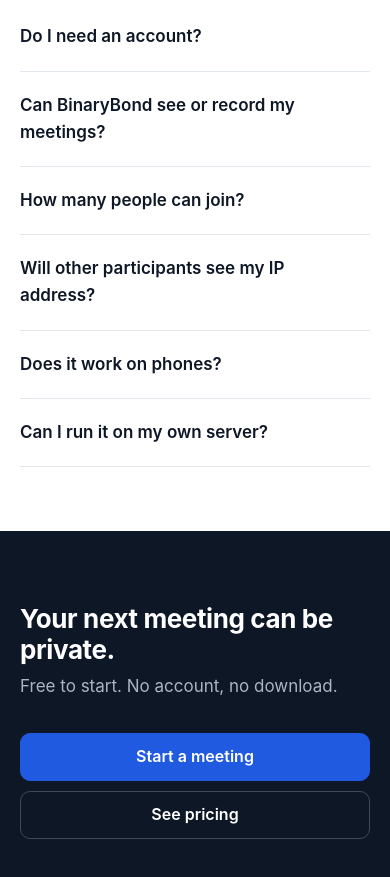
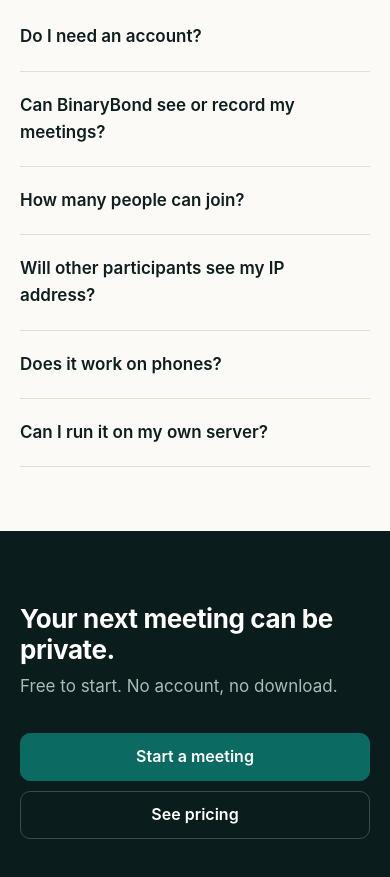
Before and after one commit to ibrahimalee/Binary-Bond, a website: page public/index.html in a window 390 px wide. Shown: the part 8322-9199 px from the top of the page. Drawn offline with Linux system fonts and the light colour scheme.

Commit message:
New colour palette: warm paper, deep teal and ink-green darks
Replaces the generic blue with a calmer teal identity and a copper
accent. Tokens cover light pages and the dark meeting UI; icons,
manifest and theme-color follow.

```diff
--- a/public/css/base.css
+++ b/public/css/base.css
@@ -1,33 +1,37 @@
 /* BinaryBond base styles: tokens, reset, typography and shared components. */
 
 :root {
-  --bg: #ffffff;
-  --bg-subtle: #f5f7fa;
-  --bg-muted: #eef1f5;
+  --bg: #fbfaf7;
+  --bg-subtle: #f3f1ec;
+  --bg-muted: #eae7df;
   --surface: #ffffff;
-  --surface-2: #f5f7fa;
-  --surface-3: #e9edf2;
-  --border: #e2e7ee;
-  --border-strong: #cdd5df;
-  --text: #0e1726;
-  --text-2: #3d4a5c;
-  --muted: #667387;
-  --primary: #1f5ae0;
-  --primary-hover: #194bbd;
-  --primary-press: #153f9f;
-  --primary-soft: #ebf1fd;
+  --surface-2: #f6f4ef;
+  --surface-3: #ebe8e0;
+  --border: #e2ded4;
+  --border-strong: #cbc6b9;
+  --text: #0f1f1d;
+  --text-2: #36443f;
+  --muted: #66726c;
+  --primary: #0b6b63;
+  --primary-hover: #085a53;
+  --primary-press: #064842;
+  --primary-soft: #e2f0ed;
   --primary-ink: #ffffff;
-  --ok: #128353;
-  --ok-soft: #e6f5ee;
-  --warn: #b25e09;
-  --warn-soft: #fdf3e6;
-  --danger: #d23434;
-  --danger-hover: #b72a2a;
-  --danger-soft: #fdecec;
-  --ring: 0 0 0 3px rgba(31, 90, 224, .28);
-  --shadow-sm: 0 1px 2px rgba(14, 23, 38, .06);
-  --shadow: 0 1px 3px rgba(14, 23, 38, .08), 0 4px 12px rgba(14, 23, 38, .05);
-  --shadow-lg: 0 12px 32px rgba(14, 23, 38, .12), 0 2px 6px rgba(14, 23, 38, .06);
+  --accent: #b5662a;
+  --accent-soft: #f7eadd;
+  --ink: #0a1c1b;
+  --ink-2: #14302d;
+  --ok: #217a45;
+  --ok-soft: #e4f2e8;
+  --warn: #a8560b;
+  --warn-soft: #faefdf;
+  --danger: #c23b2f;
+  --danger-hover: #a63026;
+  --danger-soft: #fbe9e6;
+  --ring: 0 0 0 3px rgba(11, 107, 99, .30);
+  --shadow-sm: 0 1px 2px rgba(15, 31, 29, .06);
+  --shadow: 0 1px 3px rgba(15, 31, 29, .08), 0 4px 12px rgba(15, 31, 29, .05);
+  --shadow-lg: 0 12px 32px rgba(15, 31, 29, .13), 0 2px 6px rgba(15, 31, 29, .06);
   --radius-sm: 6px;
   --radius: 10px;
   --radius-lg: 14px;
@@ -38,31 +42,34 @@
 }
 
 .theme-dark {
-  --bg: #0f1115;
-  --bg-subtle: #15181d;
-  --bg-muted: #1b1f25;
-  --surface: #1a1d23;
-  --surface-2: #22262d;
-  --surface-3: #2c3139;
-  --border: #2b3038;
-  --border-strong: #3a414b;
-  --text: #e9ecf0;
-  --text-2: #c3c9d2;
-  --muted: #949dab;
-  --primary: #3b74f2;
-  --primary-hover: #5286f5;
-  --primary-press: #2f63d6;
-  --primary-soft: rgba(59, 116, 242, .16);
-  --ok: #3fbf7f;
-  --ok-soft: rgba(63, 191, 127, .14);
+  --bg: #0a1413;
+  --bg-subtle: #0f1b1a;
+  --bg-muted: #152624;
+  --surface: #122120;
+  --surface-2: #1a2c2a;
+  --surface-3: #243a38;
+  --border: #213432;
+  --border-strong: #2f4845;
+  --text: #e8f1ee;
+  --text-2: #bccac6;
+  --muted: #8aa09a;
+  --primary: #3cc4b3;
+  --primary-hover: #5ad3c4;
+  --primary-press: #2aa89a;
+  --primary-soft: rgba(60, 196, 179, .14);
+  --primary-ink: #04211e;
+  --accent: #e0985a;
+  --accent-soft: rgba(224, 152, 90, .14);
+  --ok: #4cc27f;
+  --ok-soft: rgba(76, 194, 127, .14);
   --warn: #e3a03d;
   --warn-soft: rgba(227, 160, 61, .14);
-  --danger: #e5484d;
-  --danger-hover: #f05b60;
-  --danger-soft: rgba(229, 72, 77, .15);
-  --ring: 0 0 0 3px rgba(82, 134, 245, .45);
+  --danger: #ea5a4f;
+  --danger-hover: #f27368;
+  --danger-soft: rgba(234, 90, 79, .16);
+  --ring: 0 0 0 3px rgba(90, 211, 196, .45);
   --shadow: 0 2px 8px rgba(0, 0, 0, .35);
-  --shadow-lg: 0 16px 40px rgba(0, 0, 0, .45);
+  --shadow-lg: 0 16px 40px rgba(0, 0, 0, .5);
   color-scheme: dark;
 }
 
@@ -81,7 +88,7 @@ code { background: var(--bg-muted); padding: .1em .35em; border-radius: 4px; }
 kbd { display: inline-block; padding: 0 .4em; border-radius: 4px; border: 1px solid var(--border-strong); border-bottom-width: 2px; background: var(--surface); font-size: .8em; line-height: 1.6; }
 [hidden] { display: none !important; }
 :focus-visible { outline: none; box-shadow: var(--ring); border-radius: 6px; }
-::selection { background: rgba(31, 90, 224, .18); }
+::selection { background: rgba(11, 107, 99, .22); }
 .sprite { position: absolute; width: 0; height: 0; overflow: hidden; }
 .muted { color: var(--muted); }
 .sr-only { position: absolute; width: 1px; height: 1px; overflow: hidden; clip: rect(0 0 0 0); white-space: nowrap; }
--- a/public/css/console.css
+++ b/public/css/console.css
@@ -39,10 +39,10 @@
 .secret-reveal code { background: transparent; padding: 0; word-break: break-all; font-size: 13px; }
 .form-grid { display: grid; grid-template-columns: repeat(2, minmax(0, 1fr)); gap: 0 12px; }
 .color-input { width: 44px; height: 42px; padding: 4px; border-radius: 8px; border: 1px solid var(--border-strong); background: var(--surface); cursor: pointer; }
-pre.code { position: relative; margin: 12px 0 0; padding: 14px; border-radius: 10px; background: #0e1726; color: #dbe3ee; font-size: 12.5px; line-height: 1.6; overflow-x: auto; }
+pre.code { position: relative; margin: 12px 0 0; padding: 14px; border-radius: 10px; background: var(--ink); color: #d9e6e2; font-size: 12.5px; line-height: 1.6; overflow-x: auto; }
 pre.code code { background: none; padding: 0; color: inherit; }
-pre.code .copy-code { position: absolute; top: 6px; right: 6px; color: #aab4c3; }
-pre.code .copy-code:hover { background: #1b2638; color: #fff; }
+pre.code .copy-code { position: absolute; top: 6px; right: 6px; color: #a9bcb8; }
+pre.code .copy-code:hover { background: var(--ink-2); color: #fff; }
 
 .table-wrap { overflow-x: auto; }
 .table { width: 100%; border-collapse: collapse; font-size: 14px; }
--- a/public/css/site.css
+++ b/public/css/site.css
@@ -1,7 +1,7 @@
 /* Marketing and content pages. */
 
 /* ---------- header ---------- */
-.site-header { position: sticky; top: 0; z-index: 30; background: rgba(255, 255, 255, .94); border-bottom: 1px solid var(--border); backdrop-filter: saturate(1.4) blur(8px); }
+.site-header { position: sticky; top: 0; z-index: 30; background: rgba(251, 250, 247, .94); border-bottom: 1px solid var(--border); backdrop-filter: saturate(1.4) blur(8px); }
 .site-header .container { display: flex; align-items: center; gap: 28px; height: 64px; }
 .brand { display: inline-flex; align-items: center; gap: 10px; color: var(--text); font-weight: 700; font-size: 18px; letter-spacing: -.01em; text-decoration: none !important; }
 .brand-mark { width: 30px; height: 30px; }
@@ -36,8 +36,8 @@
 .hero-note .ic { width: 16px; height: 16px; color: var(--ok); }
 
 /* Product shot: a meeting window built from real UI parts. */
-.shot { position: relative; border-radius: 14px; background: #0f1115; box-shadow: 0 30px 60px -20px rgba(14, 23, 38, .35), 0 0 0 1px rgba(14, 23, 38, .08); overflow: hidden; }
-.shot-bar { display: flex; align-items: center; gap: 8px; height: 38px; padding: 0 14px; background: #1a1d23; border-bottom: 1px solid #2b3038; }
+.shot { position: relative; border-radius: 14px; background: #0a1413; box-shadow: 0 30px 60px -20px rgba(14, 23, 38, .35), 0 0 0 1px rgba(14, 23, 38, .08); overflow: hidden; }
+.shot-bar { display: flex; align-items: center; gap: 8px; height: 38px; padding: 0 14px; background: #122120; border-bottom: 1px solid #2b3038; }
 .shot-bar i { width: 11px; height: 11px; border-radius: 50%; background: #3a414b; }
 .shot-bar span { margin-left: 10px; flex: 1; height: 22px; border-radius: 5px; background: #23272f; color: #949dab; font: 12px/22px var(--font); padding-left: 10px; display: flex; align-items: center; gap: 6px; }
 .shot-bar span .ic { width: 12px; height: 12px; color: #3fbf7f; }
@@ -51,7 +51,7 @@
 .shot-dock b { width: 38px; height: 38px; border-radius: 10px; background: #2c3139; display: grid; place-items: center; color: #e9ecf0; }
 .shot-dock b .ic { width: 18px; height: 18px; }
 .shot-dock b.red { background: #e5484d; width: 48px; }
-.shot-float { position: absolute; display: flex; align-items: center; gap: 10px; padding: 10px 14px; border-radius: 10px; background: #fff; color: var(--text); box-shadow: var(--shadow-lg); font-size: 13px; line-height: 1.35; }
+.shot-float { position: absolute; display: flex; align-items: center; gap: 10px; padding: 10px 14px; border-radius: 10px; background: var(--surface); color: var(--text); box-shadow: var(--shadow-lg); font-size: 13px; line-height: 1.35; }
 .shot-float strong { display: block; font-size: 13.5px; }
 .shot-float .muted { font-size: 12px; }
 .shot-float .badge-ic { width: 32px; height: 32px; border-radius: 8px; display: grid; place-items: center; background: var(--ok-soft); color: var(--ok); flex: none; }
@@ -80,7 +80,7 @@
 .feature-media { position: relative; border-radius: 14px; background: var(--bg-subtle); border: 1px solid var(--border); padding: 28px; min-height: 320px; display: grid; place-items: center; }
 
 /* small mock UI cards used in feature illustrations */
-.mock { width: 100%; max-width: 420px; border-radius: 12px; background: #fff; border: 1px solid var(--border); box-shadow: var(--shadow); padding: 16px; font-size: 14px; }
+.mock { width: 100%; max-width: 420px; border-radius: 12px; background: var(--surface); border: 1px solid var(--border); box-shadow: var(--shadow); padding: 16px; font-size: 14px; }
 .mock + .mock { margin-top: 12px; }
 .mock-row { display: flex; align-items: center; gap: 12px; }
 .mock-row + .mock-row { margin-top: 12px; }
@@ -130,12 +130,12 @@
 .compare .no { color: var(--muted); }
 
 /* ---------- CTA band ---------- */
-.cta-band { padding: 72px 0; background: #0e1726; color: #fff; }
+.cta-band { padding: 72px 0; background: var(--ink); color: #fff; }
 .cta-band .container { display: flex; align-items: center; justify-content: space-between; gap: 32px; flex-wrap: wrap; }
 .cta-band h2 { color: #fff; font-size: clamp(26px, 3vw, 36px); margin-bottom: 8px; }
-.cta-band p { color: #aab4c3; margin: 0; font-size: 17px; }
-.cta-band .btn:not(.btn-primary) { background: transparent; color: #fff; border-color: #3d4a5c; }
-.cta-band .btn:not(.btn-primary):hover { background: #1b2638; }
+.cta-band p { color: #a9bcb8; margin: 0; font-size: 17px; }
+.cta-band .btn:not(.btn-primary) { background: transparent; color: #fff; border-color: #365049; }
+.cta-band .btn:not(.btn-primary):hover { background: var(--ink-2); }
 
 /* ---------- FAQ ---------- */
 .faq { max-width: 820px; margin: 0 auto; }
@@ -150,7 +150,7 @@
 .plans { display: grid; grid-template-columns: repeat(auto-fit, minmax(240px, 1fr)); gap: 20px; align-items: stretch; }
 .plan { display: flex; flex-direction: column; gap: 14px; padding: 28px; border-radius: 14px; background: var(--surface); border: 1px solid var(--border); }
 .plan.featured { border: 2px solid var(--primary); box-shadow: var(--shadow-lg); position: relative; }
-.plan.featured::before { content: "Most popular"; position: absolute; top: -12px; left: 24px; padding: 2px 10px; border-radius: 4px; background: var(--primary); color: #fff; font-size: 12px; font-weight: 700; }
+.plan.featured::before { content: "Most popular"; position: absolute; top: -12px; left: 24px; padding: 2px 10px; border-radius: 4px; background: var(--accent); color: #fff; font-size: 12px; font-weight: 700; }
 .plan h3 { font-size: 20px; }
 .plan .price { font-size: 36px; font-weight: 700; letter-spacing: -.02em; }
 .plan .price small { font-size: 15px; font-weight: 500; color: var(--muted); }
@@ -179,7 +179,7 @@
 .prose table { width: 100%; border-collapse: collapse; font-size: 14.5px; margin: 14px 0 20px; }
 .prose th, .prose td { text-align: left; padding: 10px 12px; border-bottom: 1px solid var(--border); vertical-align: top; }
 .prose th { background: var(--bg-subtle); font-size: 13px; color: var(--muted); }
-.prose pre { margin: 14px 0 20px; padding: 16px; border-radius: 10px; background: #0e1726; color: #dbe3ee; overflow-x: auto; font-size: 13.5px; line-height: 1.6; }
+.prose pre { margin: 14px 0 20px; padding: 16px; border-radius: 10px; background: var(--ink); color: #d9e6e2; overflow-x: auto; font-size: 13.5px; line-height: 1.6; }
 .prose pre code { background: none; padding: 0; color: inherit; }
 .note { display: flex; gap: 12px; padding: 14px 16px; margin: 18px 0; border-radius: 10px; background: var(--primary-soft); color: var(--text); font-size: 15px; }
 .note .ic { color: var(--primary); margin-top: 2px; }
@@ -221,7 +221,7 @@
   .nav, .header-actions .signin, .header-actions .btn-join { display: none; }
   .nav-toggle { display: inline-grid; margin-left: auto; }
   .site-header .container { gap: 12px; }
-  .site-header.open .nav { display: grid; position: absolute; top: 64px; left: 0; right: 0; padding: 12px 20px 20px; background: #fff; border-bottom: 1px solid var(--border); box-shadow: var(--shadow); }
+  .site-header.open .nav { display: grid; position: absolute; top: 64px; left: 0; right: 0; padding: 12px 20px 20px; background: var(--bg); border-bottom: 1px solid var(--border); box-shadow: var(--shadow); }
   .site-header.open .nav a { padding: 12px; font-size: 16px; }
 }
 @media (max-width: 640px) {
@@ -245,12 +245,12 @@
 .privacy-shot .shot-tile { box-shadow: var(--shadow-lg); border-radius: 12px; }
 .privacy-shot .shot-tile.blurred img { filter: blur(14px); transform: scale(1.1); }
 .privacy-shot .chips { justify-content: center; }
-.code-sample { margin: 0; padding: 24px; border-radius: 12px; background: #0e1726; color: #dbe3ee; font: 13.5px/1.7 var(--mono); overflow-x: auto; box-shadow: var(--shadow-lg); }
-.code-sample .c { color: #7f8ea3; }
+.code-sample { margin: 0; padding: 24px; border-radius: 12px; background: var(--ink); color: #d9e6e2; font: 13.5px/1.7 var(--mono); overflow-x: auto; box-shadow: var(--shadow-lg); }
+.code-sample .c { color: #7f9993; }
 
 /* ---------- security diagram ---------- */
 .diagram { margin: 0; width: 100%; max-width: 460px; display: grid; justify-items: center; gap: 0; }
-.d-node { display: flex; align-items: center; gap: 10px; padding: 12px 14px; border-radius: 10px; background: #fff; border: 1px solid var(--border); box-shadow: var(--shadow-sm); font-weight: 600; font-size: 14px; text-align: center; }
+.d-node { display: flex; align-items: center; gap: 10px; padding: 12px 14px; border-radius: 10px; background: var(--surface); border: 1px solid var(--border); box-shadow: var(--shadow-sm); font-weight: 600; font-size: 14px; text-align: center; }
 .d-node span { display: grid; }
 .d-node small { color: var(--muted); font-weight: 400; font-size: 12px; }
 .d-key { border-color: var(--primary); color: var(--primary); }
```
Also changed, not shown: public/css/room.css (+10 -10 lines), public/index.html (+1 -1 lines), public/room.html (+1 -1 lines), public/icon-maskable.svg, public/icon.svg, public/icons.svg, public/manifest.webmanifest.
